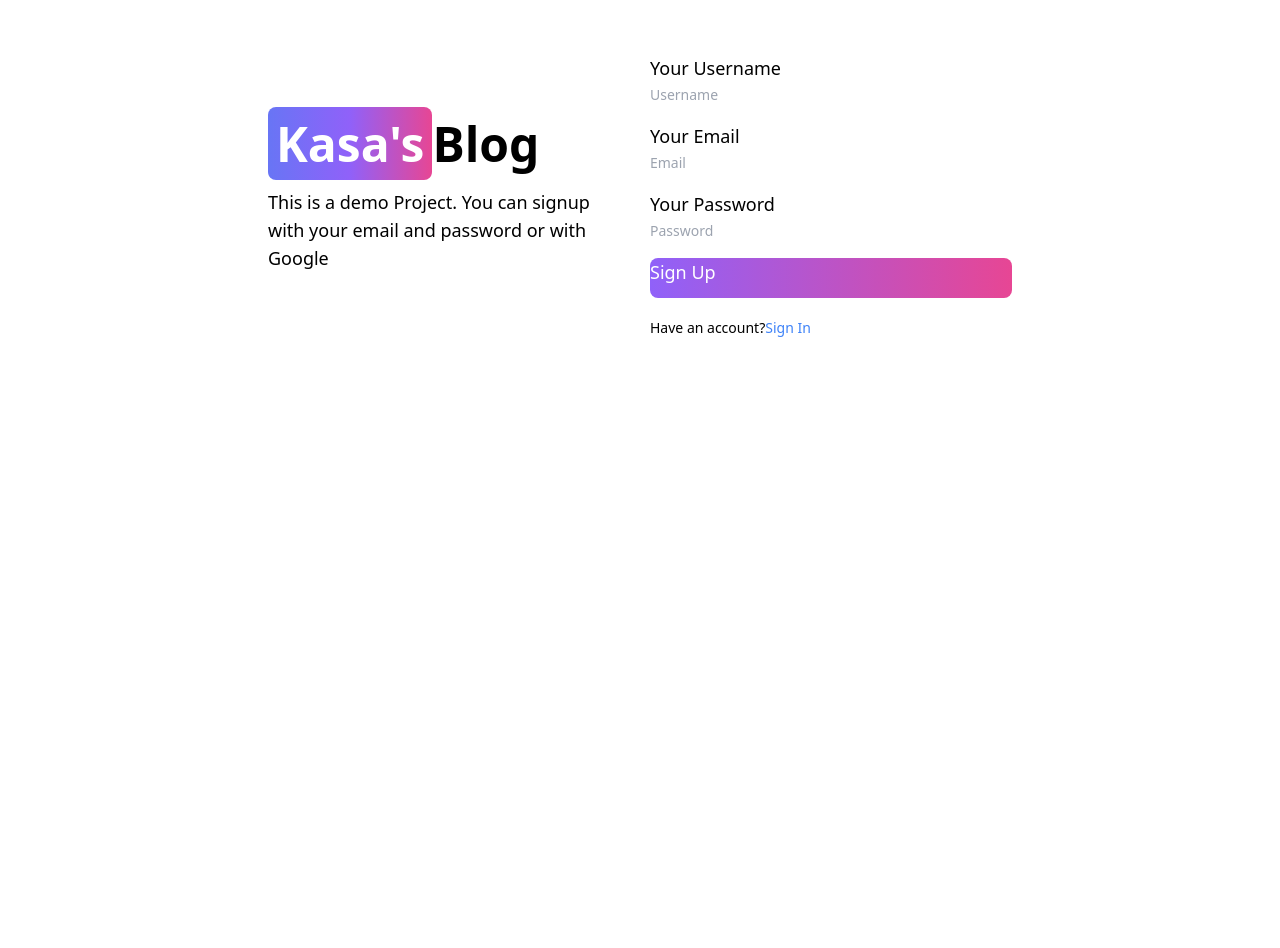
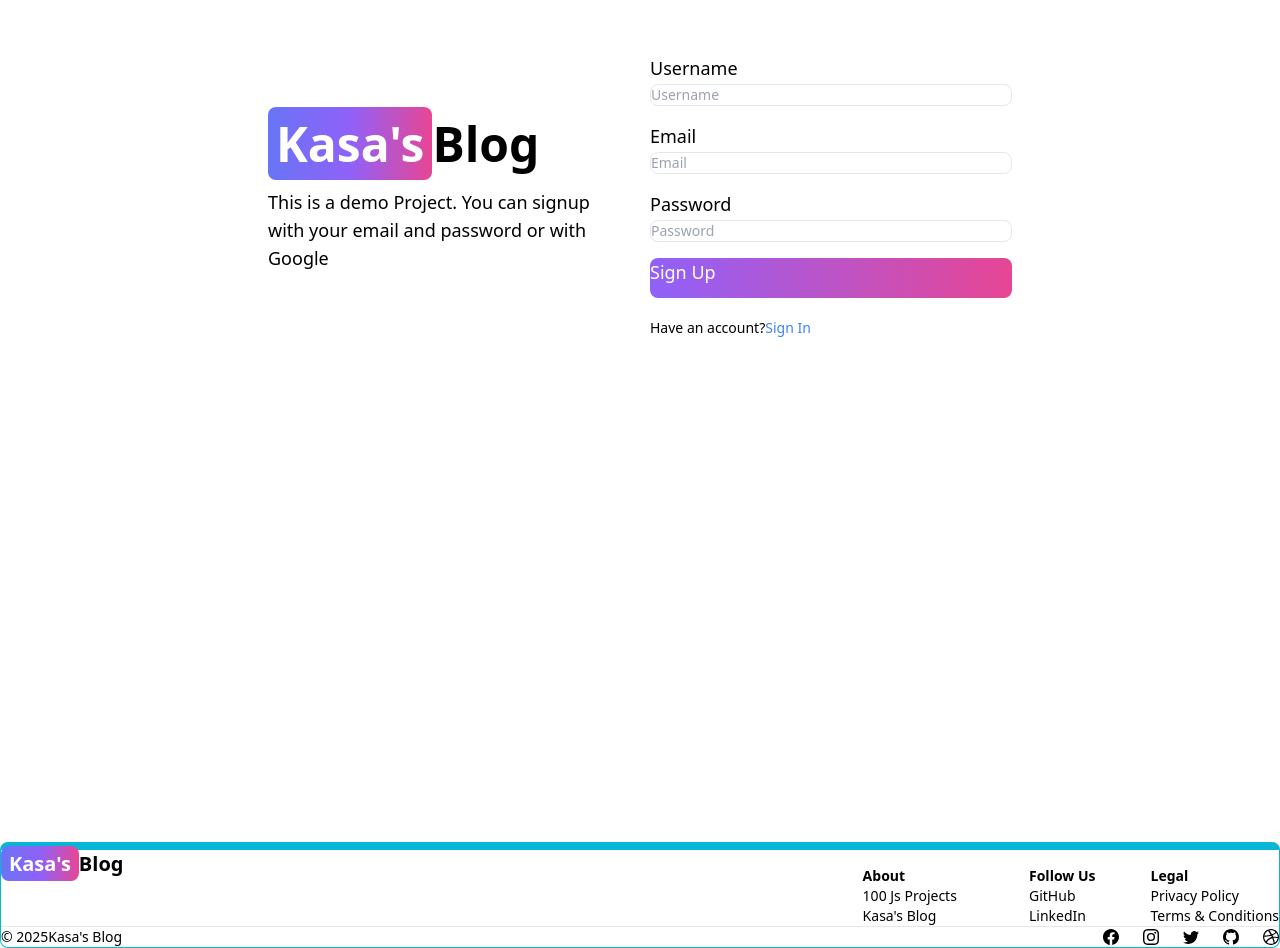
Before and after one commit to 4kasa786/mern-blog, a React (Vite) app in the folder client/: page /sign-up in a window 1280 px wide. Shown: the part 80-1028 px from the top of the page. Before the commit the page ends 922 px from the top, so only its background shows below. Built offline with nearby package versions, Linux system fonts and the light colour scheme.

Commit message:
create and add the Footer Component

```diff
--- a/client/src/App.jsx
+++ b/client/src/App.jsx
@@ -7,6 +7,7 @@ import SignUp from './Pages/SignUp'
 import Dashboard from './Pages/Dashboard'
 import Projects from './Pages/Projects'
 import Header from './components/Header'
+import FooterComponent from './components/FooterComponent'
 
 function App() {
 
@@ -20,9 +21,8 @@ function App() {
         <Route path='/sign-up' element={<SignUp />}></Route>
         <Route path='/dashboard' element={<Dashboard />}></Route>
         <Route path='/projects' element={<Projects />}></Route>
-
-
       </Routes>
+      <FooterComponent />
     </BrowserRouter >
   )
 }
--- a/client/src/Pages/SignUp.jsx
+++ b/client/src/Pages/SignUp.jsx
@@ -64,7 +64,7 @@ const SignUp = () => {
                 <div className='flex-1'>
                     <form className='flex flex-col gap-4' onSubmit={handleSubmit(onSubmit)}>
                         <div className=''>
-                            <Label className='text-sm md:text-lg font-normal'>Your Username</Label>
+                            <Label className='text-sm md:text-lg font-normal'> Username</Label>
                             <TextInput type='text' placeholder='Username'
                                 {...register('username', {
                                     required: "Username is required",
@@ -75,7 +75,7 @@ const SignUp = () => {
 
                         </div>
                         <div>
-                            <Label className=' text-sm md:text-lg font-normal' >Your Email</Label>
+                            <Label className=' text-sm md:text-lg font-normal' > Email</Label>
                             <TextInput type='email' placeholder='Email'
                                 {...register('email', {
                                     required: "Email is required",
@@ -85,7 +85,7 @@ const SignUp = () => {
 
                         </div>
                         <div>
-                            <Label className=' text-sm md:text-lg font-normal' >Your Password</Label>
+                            <Label className=' text-sm md:text-lg font-normal' > Password</Label>
                             <TextInput type='password' placeholder='Password'
                                 {...register('password', {
                                     required: "Password is required",
--- /dev/null
+++ b/client/src/components/FooterComponent.jsx
@@ -0,0 +1,88 @@
+import React from 'react'
+import { Link } from 'react-router-dom'
+import { Footer, FooterCopyright, FooterDivider, FooterIcon, FooterLink, FooterLinkGroup, FooterTitle } from 'flowbite-react'
+import { BsDribbble, BsFacebook, BsGithub, BsInstagram, BsTwitter } from "react-icons/bs";
+
+
+const FooterComponent = () => {
+    return (
+        <Footer container className='border border-t-8 border-cyan-500'>
+            <div className='w-full max-w-7xl mx-auto'>
+                <div className='grid w-full justify-between sm:flex md:grid-cols-1'>
+                    <div className='mb-5'>
+                        <Link to='/' className='self-center whitespace-nowrap text-lg sm:text-xl font-semibold
+                             dark:text-white'>
+                            <span className='px-2 py-1 bg-gradient-to-r from-indigo-500
+                                    via-purple-500 to-pink-500 rounded-lg text-white '>Kasa's</span>
+                            Blog
+                        </Link>
+                    </div>
+                    <div className='grid grid-cols-2 gap-8 place-items-center place-content-center  mt-4 sm:grid-cols-3 sm:gap-6'>
+                        <div>
+                            <FooterTitle title='About' />
+                            <FooterLinkGroup col>
+                                <FooterLink
+                                    href="https://www.100jsprojects.com"
+                                    target='_blank'
+                                    rel='noopener noreferrer'
+                                >100 Js Projects
+                                </FooterLink>
+                                <FooterLink
+                                    href="/about"
+                                    target='_blank'
+                                    rel='noopener noreferrer'
+                                >Kasa's Blog
+                                </FooterLink>
+                            </FooterLinkGroup>
+                        </div>
+                        <div>
+                            <FooterTitle title='Follow Us' />
+                            <FooterLinkGroup col>
+                                <FooterLink
+                                    href="https://github.com/4kasa786"
+                                    target='_blank'
+                                    rel='noopener noreferrer'
+                                >GitHub
+                                </FooterLink>
+                                <FooterLink
+                                    href="https://www.linkedin.com/in/sarvesh-kishor-bhoyar-824787323/"
+                                    target='_blank'
+                                    rel='noopener noreferrer'
+                                >LinkedIn
+                                </FooterLink>
+                            </FooterLinkGroup>
+                        </div>
+                        <div>
+                            <FooterTitle title='Legal' />
+                            <FooterLinkGroup col>
+                                <FooterLink
+                                    href='#'
+                                >Privacy Policy
+                                </FooterLink>
+                                <FooterLink
+                                    href='#'
+                                >Terms &amp; Conditions
+                                </FooterLink>
+                            </FooterLinkGroup>
+                        </div>
+                    </div>
+                </div>
+                <FooterDivider />
+                <div className='w-full sm:flex sm:items-center justify-between '>
+                    <FooterCopyright href='#' by="Kasa's Blog" year={new Date().getFullYear()} />
+                    <div className='flex gap-6 sm:mt-0  mt-4 sm:justify-center  '>
+
+                        <FooterIcon href="#" icon={BsFacebook} />
+                        <FooterIcon href="#" icon={BsInstagram} />
+                        <FooterIcon href="#" icon={BsTwitter} />
+                        <FooterIcon href="#" icon={BsGithub} />
+                        <FooterIcon href="#" icon={BsDribbble} />
+
+                    </div>
+                </div>
+            </div>
+        </Footer>
+    )
+}
+
+export default FooterComponent
```
